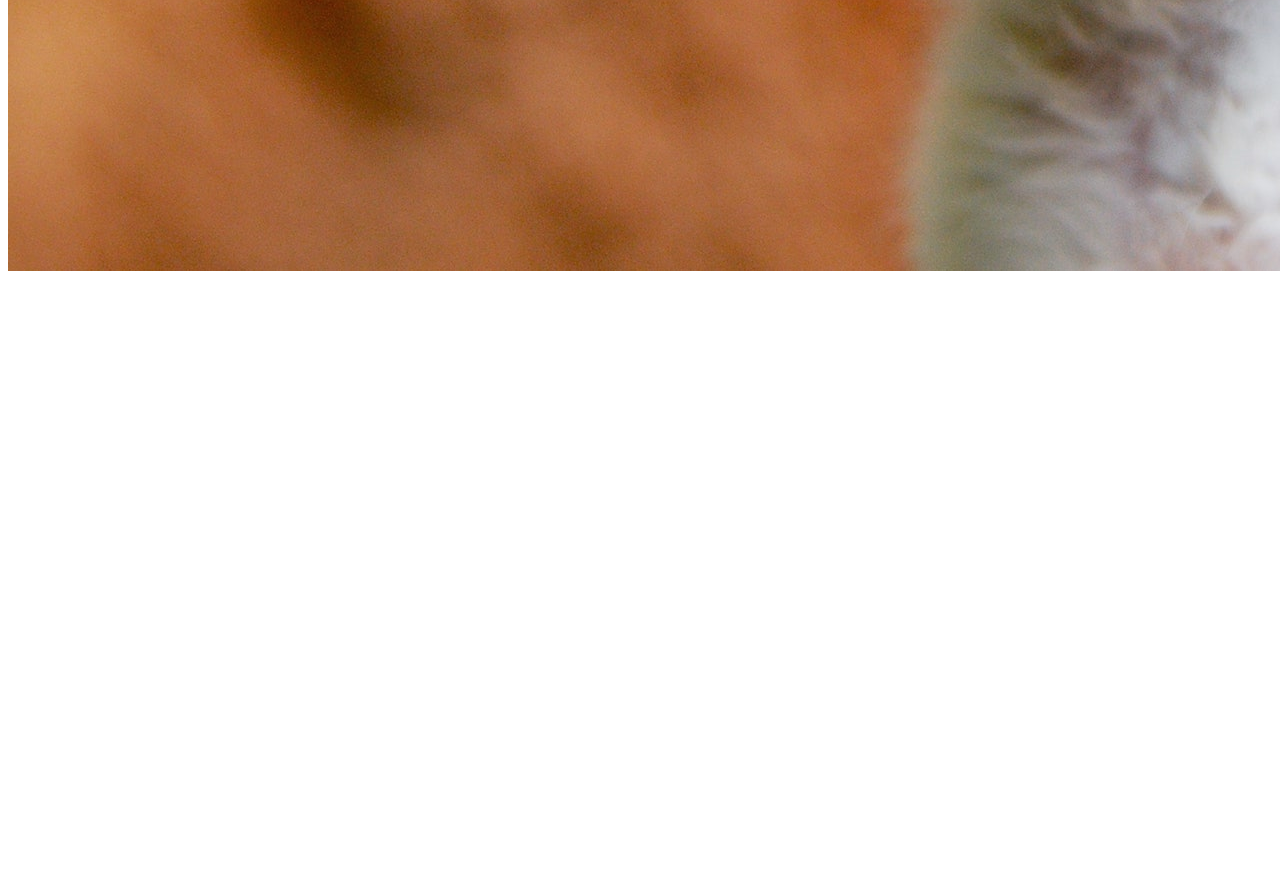
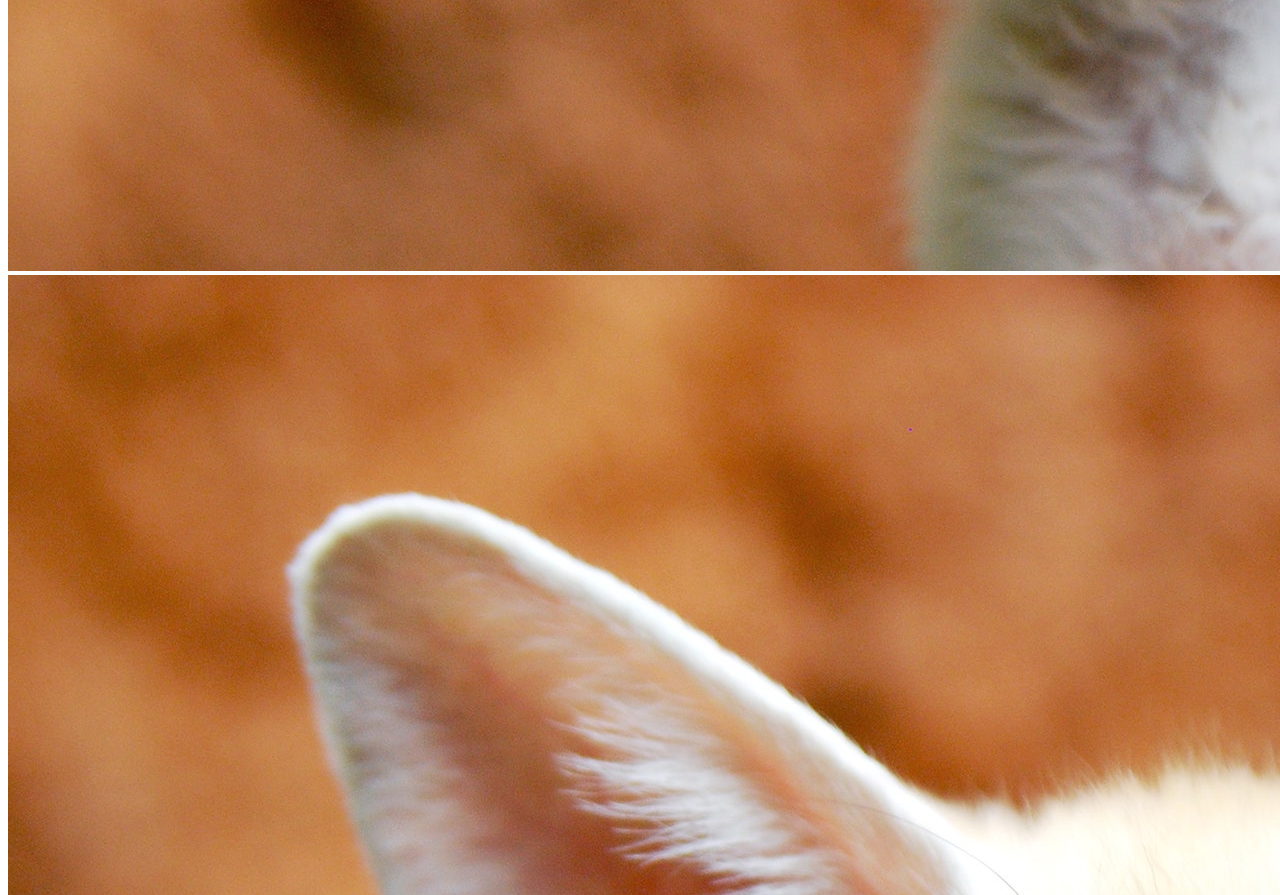
Before and after one commit to eradzhmirzoev/HW1-GIT, a plain HTML site: page index.html in a window 1280 px wide. Shown: the part 1411-2306 px from the top of the page. Before the commit the page ends 1694 px from the top, so only its background shows below. Drawn offline with Linux system fonts and the light colour scheme.

Commit message:
added new picture

```diff
--- a/index.html
+++ b/index.html
@@ -11,6 +11,7 @@
 <body>
 
     <img src="85120553.jpg" alt="85120553">
+    <img src="85120553.jpg" alt="85120553">
 
 </body>
 </html>
```
